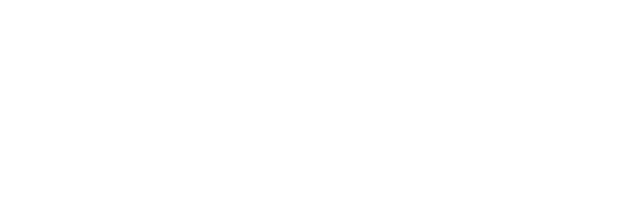
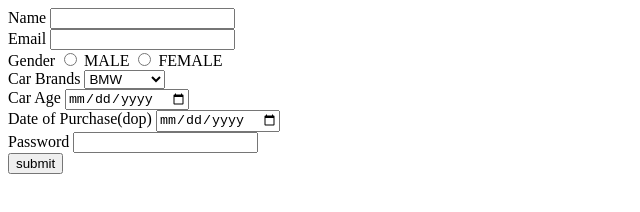
Before and after one commit to acciojob/car-insurance-form-Mukul766, a website: page main.html in a window 1280 px wide. Shown: the whole page, without its empty margins (0-640 px from the left). Drawn offline with Linux system fonts and the light colour scheme.

Commit message:
created a submission

```diff
--- a/main.html
+++ b/main.html
@@ -1,16 +1,43 @@
 <!DOCTYPE html>
-
-<html>
-
+<html lang="en">
 <head>
-	<link rel="stylesheet" href="styles.css">
+    <meta charset="UTF-8">
+    <meta http-equiv="X-UA-Compatible" content="IE=edge">
+    <meta name="viewport" content="width=device-width, initial-scale=1.0">
+    <title>Document</title>
 </head>
-
 <body>
-	<!-- the entire body must be written by student -->
-    <script type="text/javascript" src="./script.js">
-</script>
+    <form action="/submit" method="get">
+    <label for="name">Name</label>
+    <input type="text"Name="name">
+    <br>
+    <label for="email">Email</label>
+    <input required type="email"email="email">
+    <br>
+    <label for="gender">Gender</label>
+    <input required type="radio"name="gender" id="gender" value="Male">
+    <label for="male">MALE</label>
+    <input type="radio"name="gender" id="gender" value="Female">
+    <label for="female">FEMALE</label>
+    <br>
+    <label for="cars">Car Brands</label>
+    <select id="cars">
+        <option value="BMW">BMW</option>
+        <option value="AUDI">Audi</option>
+        <option value="BMW">Mercedez</option>
+    </select>
+    <br>
+    <label for="carage">Car Age</label>
+    <input required type="date" id="carage">
+    <br>
+    <label for="dop">Date of Purchase(dop)</label>
+    <input required type="date" id="dop">
+    <br>
+    <label for="pass">Password</label>
+    <input required type="password" id="pass">
+    <br>
+    <button>submit</button>
+    </form>
 
 </body>
-
 </html>
```
